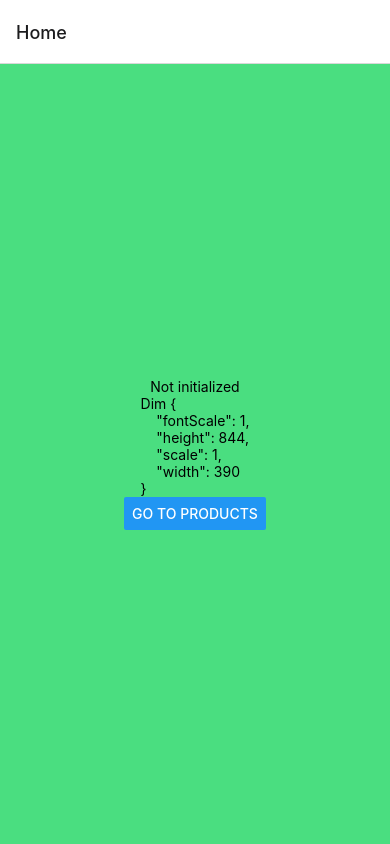
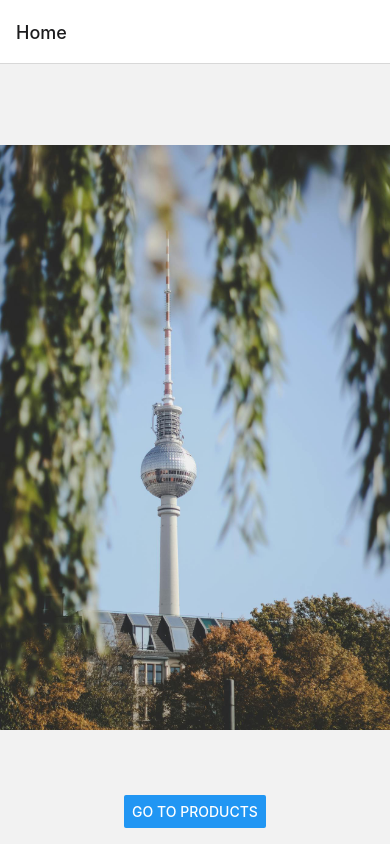
Before and after one commit to srutz/reactnativeempty, a React Native app: screen /Home in a window 390 px wide. Built offline with nearby package versions, Linux system fonts and the light colour scheme.

Commit message:
start screen using animatable

```diff
--- a/components/screens/HomeScreen.tsx
+++ b/components/screens/HomeScreen.tsx
@@ -1,9 +1,14 @@
 import { NavigationProp, useNavigation } from "@react-navigation/native";
-import { Button, Text, View } from "react-native";
+import { Orientation } from "expo-screen-orientation";
+import { Button, View } from "react-native";
+import * as Animatable from "react-native-animatable";
 import { ScreenTypes } from "../../App";
 import { useDimension } from "../../hooks/useDimension";
-import { orientationToString, useScreenOrientation } from "../../hooks/useScreenOrientation";
+import { useScreenOrientation } from "../../hooks/useScreenOrientation";
 
+
+const berlinBreit = require("../../assets/berlinbreit.jpg")
+const berlinHoch = require("../../assets/berlinhoch.jpg")
 
 export function HomeScreen() {
     const nav = useNavigation<NavigationProp<ScreenTypes>>();
@@ -15,9 +20,17 @@ export function HomeScreen() {
     }
 
     return (
-        <View className="flex-1 flex flex-col bg-green-400 justify-center items-center">
-            <Text>{orientationToString(orientation)}</Text>
-            <Text>Dim {JSON.stringify(dimension, null, 4)}</Text>
+        <View className="flex-1 flex flex-col ustify-center items-center py-4">
+            <View className="w-full h-1 grow flex flex-col overflow-hidden">
+                {orientation == Orientation.LANDSCAPE_LEFT || orientation == Orientation.LANDSCAPE_RIGHT
+                ? <Animatable.Image
+                    animation="bounceInDown"
+                    className="w-full flex-1" resizeMode="contain" source={berlinBreit} />
+                : <Animatable.Image
+                    animation="bounceInUp"
+                    className="w-full flex-1" resizeMode="contain" source={berlinHoch} />
+                }
+            </View>
             <Button title="Go to products" onPress={handleButton}></Button>
         </View>
     )
--- a/hooks/useScreenOrientation.tsx
+++ b/hooks/useScreenOrientation.tsx
@@ -12,6 +12,7 @@ export function useScreenOrientation() {
         const listener = async () => {
             const o = await getOrientationAsync()
             setOrientation(o)
+            console.log("orienataion", o)
         }
         listener()  // wert einmalig setzen
         const subscription = addOrientationChangeListener(listener)
```
